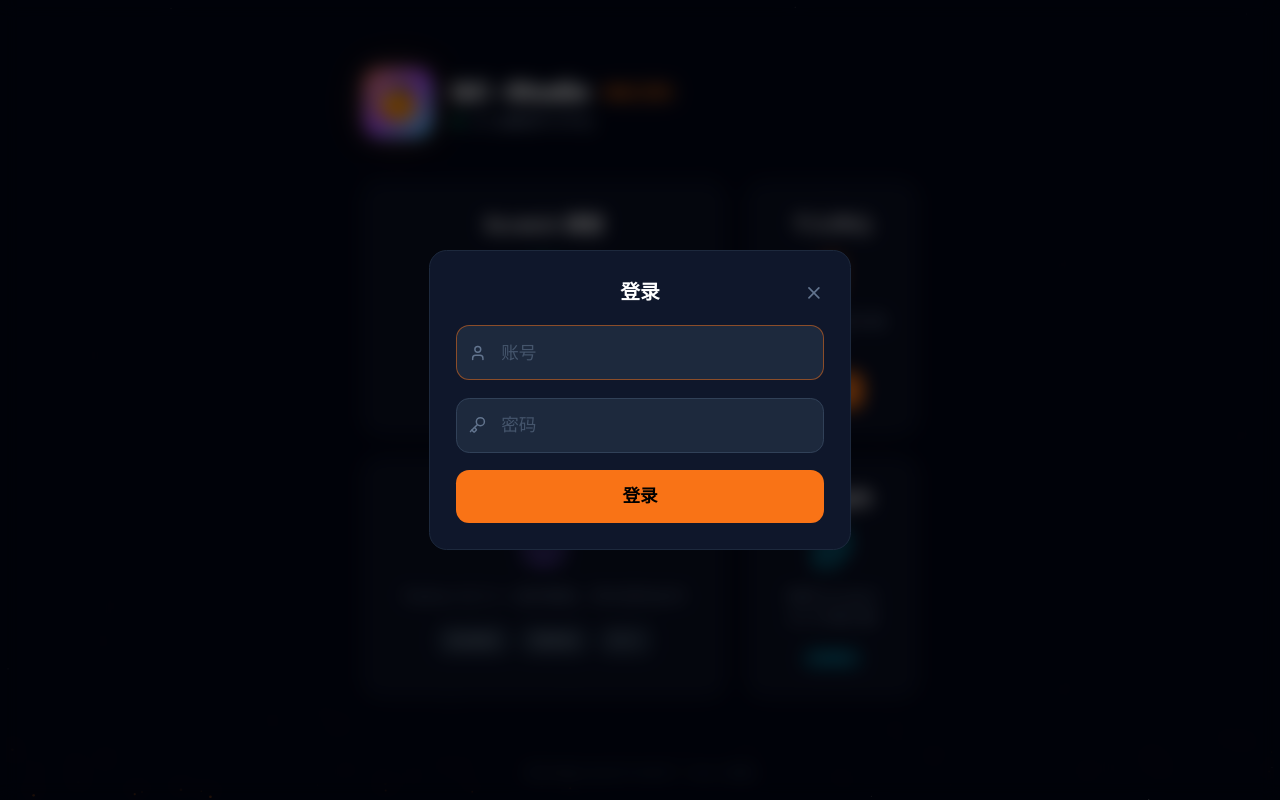
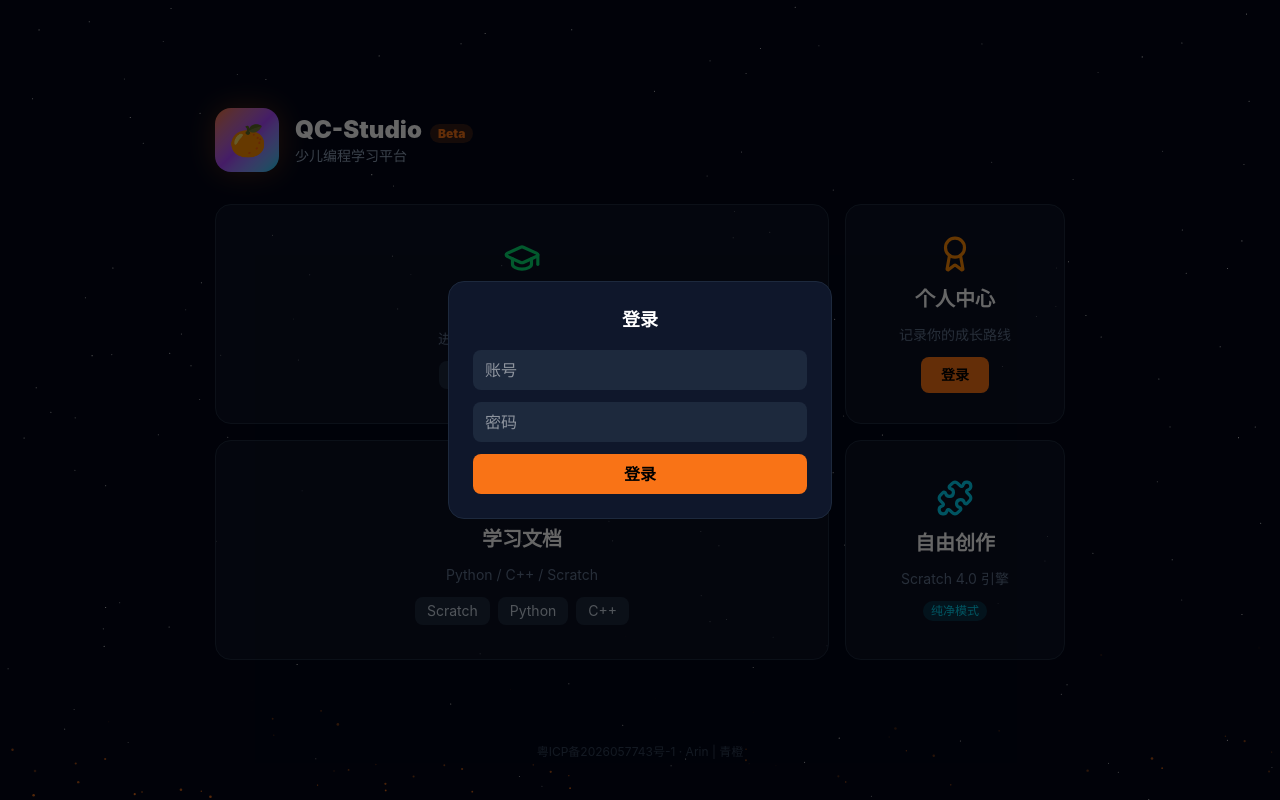
Before and after one commit to xianzi2097/qc-frontend, a React (Vite) app: page / in a window 1280 px wide. Both pictures are taken after a click on the button "登录". Built offline with nearby package versions, Linux system fonts and the light colour scheme; what marked-highlight would draw is missing.

Commit message:
主页UI调整

```diff
--- a/src/components/HomePage.tsx
+++ b/src/components/HomePage.tsx
@@ -28,94 +28,140 @@ export default function HomePage({ onLogin }: Props) {
   };
 
 return (
-    <div className="min-h-screen flex flex-col items-center justify-center relative overflow-hidden bg-cyber-bg p-6">
+  <div className="min-h-screen flex flex-col items-center relative overflow-hidden bg-cyber-bg p-6">
     <StarsBackground />
-      <SparklesCore className="absolute inset-0" background="transparent" minSize={0.6} maxSize={1.4} particleDensity={30} particleColor="#f97316" speed={1.0} />
 
-      <div className="relative z-10 w-full max-w-[90%] md:max-w-[65%] lg:max-w-[45%] mx-auto" style={{ zoom: 1.1 }}>
-        {/* ── Header ── */}
-        <div className="flex items-center gap-4 mb-10 animate-fadeIn">
-          <div className="flex-shrink-0 w-16 h-16 rounded-2xl bg-gradient-to-br from-brand-orange via-purple-500 to-cyan-400 flex items-center justify-center shadow-[0_0_30px_rgba(249,115,22,0.3)]">
+    <SparklesCore
+      className="absolute inset-0"
+      background="transparent"
+      minSize={0.6}
+      maxSize={1.4}
+      particleDensity={30}
+      particleColor="#f97316"
+      speed={1.0}
+    />
+
+    {/* 卡片区 */}
+    <div className="relative z-10 w-full max-w-[850px] mx-auto flex-1 flex flex-col justify-center">
+
+      {/* Header（不动内容） */}
+      <div className="flex items-center gap-4 mb-8">
+        <div className="w-16 h-16 rounded-2xl bg-gradient-to-br from-brand-orange via-purple-500 to-cyan-400 flex items-center justify-center shadow-[0_0_30px_rgba(249,115,22,0.3)]">
           <span className="text-3xl">🍊</span>
         </div>
+
         <div>
-            <h1 className="text-2xl font-black tracking-tight text-white">QC -Studio<span className="ml-2 text-xs bg-brand-orange/20 text-brand-orange px-2 py-0.5 rounded-full font-medium align-middle">Beta - STD</span></h1>
-            <p className="text-slate-400 text-sm flex items-center gap-1.5 mt-0.5"><Cpu size={12} className="text-geek-green" />少儿编程学习平台</p>
+          <h1 className="text-2xl font-black text-white">
+            QC-Studio
+            <span className="ml-2 text-xs bg-brand-orange/20 text-brand-orange px-2 py-0.5 rounded-full">
+              Beta
+            </span>
+          </h1>
+          <p className="text-slate-400 text-sm">少儿编程学习平台</p>
         </div>
       </div>
 
-        {/* ── 卡片 ── */}
-        <div className="grid grid-cols-3 gap-5 mb-8">
+      {/* ================= ROW 1 ================= */}
+      <div className="flex gap-4 mb-4">
 
-          {/* 1. Scratch 课堂 */}
-          <div className="col-span-2 bg-slate-900/60 border border-slate-800 rounded-2xl p-6 transition-all duration-300 hover:border-geek-green/30 hover:shadow-[0_0_30px_rgba(16,185,129,0.1)] text-center">
-            <h2 className="text-white font-bold text-lg mb-3">Scratch 课堂</h2>
-            <div className="flex justify-center mb-4" style={{ color: '#10b981' }}><GraduationCap size={36} /></div>
-            <p className="text-slate-500 text-sm mb-4">进入课堂，获取素材与案例</p>
-            <div className="flex gap-2 justify-center flex-wrap">
-              <a href="/classroom/?teacher=arin" className="text-xs bg-slate-800 text-slate-300 hover:text-white hover:bg-geek-green/20 px-3 py-1.5 rounded-lg transition-colors">Arin 老师</a>
-              <a href="/classroom/?teacher=lin" className="text-xs bg-slate-800 text-slate-300 hover:text-white hover:bg-geek-green/20 px-3 py-1.5 rounded-lg transition-colors">大白 老师</a>
+        {/* Scratch 课堂 */}
+        <div className="flex-[2] bg-slate-900/60 border border-slate-800 rounded-2xl p-6 flex flex-col justify-center items-center text-center gap-3 h-[220px]">
+          <GraduationCap size={38} className="text-green-400 shrink-0" />
+          <h2 className="text-white font-bold text-xl shrink-0">Scratch 课堂</h2>
+          <p className="text-slate-500 text-sm shrink-0">进入课堂，获取素材与案例</p>
+          <div className="flex gap-2 justify-center shrink-0">
+            <a className="text-sm bg-slate-800 hover:bg-slate-700 text-slate-300 px-3 py-1 rounded-lg transition-colors" href="/classroom/?teacher=arin">Arin老师</a>
+            <a className="text-sm bg-slate-800 hover:bg-slate-700 text-slate-300 px-3 py-1 rounded-lg transition-colors" href="/classroom/?teacher=lin">大白老师</a>
           </div>
         </div>
 
-          {/* 2. 个人中心 */}
-          <div className="col-span-1 bg-slate-900/60 border border-slate-800 rounded-2xl p-6 transition-all duration-300 hover:border-brand-orange/30 hover:shadow-[0_0_30px_rgba(249,115,22,0.1)] text-center flex flex-col justify-center">
-            <h2 className="text-white font-bold text-lg mb-3">个人中心</h2>
-            <div className="flex justify-center mb-4" style={{ color: '#f97316' }}><Award size={36} /></div>
-            <p className="text-slate-500 text-sm mb-4">记录你的成长路线</p>
-            <div className="flex justify-center">
-              <button onClick={() => setShowLogin(true)} className="text-xs bg-brand-orange text-black font-bold px-4 py-2 rounded-lg hover:bg-orange-500 transition-colors">登录</button>
+        {/* 个人中心 — 固定 220×220 正方 */}
+        <div className="w-[220px] h-[220px] shrink-0 bg-slate-900/60 border border-slate-800 rounded-2xl p-6 flex flex-col justify-center items-center text-center gap-3">
+          <Award size={38} className="text-orange-400 shrink-0" />
+          <h2 className="text-white font-bold text-xl shrink-0">个人中心</h2>
+          <p className="text-slate-500 text-sm shrink-0">记录你的成长路线</p>
+          <button
+            onClick={() => setShowLogin(true)}
+            className="text-sm bg-brand-orange hover:bg-brand-orange/90 text-black font-bold px-5 py-2 rounded-lg shrink-0 transition-colors"
+          >
+            登录
+          </button>
+        </div>
+
+      </div>
+
+      {/* ================= ROW 2 ================= */}
+      <div className="flex gap-4">
+
+        {/* 学习文档 */}
+        <div className="flex-[2] bg-slate-900/60 border border-slate-800 rounded-2xl p-6 flex flex-col justify-center items-center text-center gap-3 h-[220px]">
+          <BookOpen size={38} className="text-purple-400 shrink-0" />
+          <h2 className="text-white font-bold text-xl shrink-0">学习文档</h2>
+          <p className="text-slate-500 text-sm shrink-0">Python / C++ / Scratch</p>
+          <div className="flex gap-2 justify-center flex-wrap shrink-0">
+            <a className="text-sm bg-slate-800 hover:bg-slate-700 text-slate-300 px-3 py-1 rounded-lg transition-colors" href="/docs/scratch_course/">Scratch</a>
+            <a className="text-sm bg-slate-800 hover:bg-slate-700 text-slate-300 px-3 py-1 rounded-lg transition-colors" href="/docs/python_course/">Python</a>
+            <a className="text-sm bg-slate-800 hover:bg-slate-700 text-slate-300 px-3 py-1 rounded-lg transition-colors" href="/docs/cpp_course/">C++</a>
           </div>
         </div>
 
-          {/* 3. 学习文档 */}
-          <div className="col-span-2 bg-slate-900/60 border border-slate-800 rounded-2xl p-6 transition-all duration-300 hover:border-purple-500/30 hover:shadow-[0_0_30px_rgba(139,92,246,0.1)] text-center">
-            <h2 className="text-white font-bold text-lg mb-3">学习文档</h2>
-            <div className="flex justify-center mb-4" style={{ color: '#8b5cf6' }}><BookOpen size={36} /></div>
-            <p className="text-slate-500 text-sm mb-4">Python 与 C++ 进阶教程，积木百科全书</p>
-            <div className="flex gap-2 justify-center flex-wrap">
-              <a href="/docs/scratch_course/" className="text-xs bg-slate-800 text-slate-300 hover:text-white hover:bg-purple-500/20 px-3 py-1.5 rounded-lg transition-colors">Scratch</a>
-              <a href="/docs/python_course/" className="text-xs bg-slate-800 text-slate-300 hover:text-white hover:bg-purple-500/20 px-3 py-1.5 rounded-lg transition-colors">Python</a>
-              <a href="/docs/cpp_course/" className="text-xs bg-slate-800 text-slate-300 hover:text-white hover:bg-purple-500/20 px-3 py-1.5 rounded-lg transition-colors">C++</a>
-            </div>
+        {/* 自由创作 — 固定 220×220 正方 */}
+        <a
+          href="/Scratch/index.html"
+          className="w-[220px] h-[220px] shrink-0 bg-slate-900/60 border border-slate-800 rounded-2xl p-6 flex flex-col justify-center items-center text-center gap-3 no-underline group"
+        >
+          <Puzzle size={38} className="text-cyan-400 shrink-0 group-hover:scale-110 transition-transform" />
+          <h2 className="text-white font-bold text-xl shrink-0">自由创作</h2>
+          <p className="text-slate-500 text-sm shrink-0">Scratch 4.0 引擎</p>
+          <span className="text-xs bg-cyan-500/20 text-cyan-400 px-2 py-0.5 rounded-full shrink-0">纯净模式</span>
+        </a>
+
       </div>
 
-          {/* 4. 自由创作 */}
-          <a href="/Scratch/index.html" className="col-span-1 bg-slate-900/60 border border-slate-800 rounded-2xl p-6 transition-all duration-300 hover:border-cyan-500/30 hover:shadow-[0_0_30px_rgba(6,182,212,0.1)] no-underline text-center">
-            <h2 className="text-white font-bold text-lg mb-3">自由创作</h2>
-            <div className="flex justify-center mb-4" style={{ color: '#06b6d4' }}><Puzzle size={36} /></div>
-            <p className="text-slate-500 text-sm mb-3">使用 Scratch 4.0 开源引擎</p>
-            <span className="inline-block text-[10px] bg-cyan-500/20 text-cyan-400 px-2 py-0.5 rounded-full font-medium">纯净模式</span>
-          </a>
     </div>
 
-        {/* ── 登录弹窗 ── */}
+    {/* Footer — 固定底部 */}
+    <p className="relative z-10 text-center text-xs text-slate-700 pb-4 shrink-0">
+      粤ICP备2026057743号-1 · Arin | 青橙
+    </p>
+
+    {/* Login */}
     {showLogin && (
-          <div className="fixed inset-0 z-50 flex items-center justify-center bg-black/60 backdrop-blur-sm" onClick={() => setShowLogin(false)}>
-            <div className="bg-slate-900 border border-slate-800 rounded-2xl p-6 w-full max-w-sm mx-4" onClick={e => e.stopPropagation()}>
-              <div className="relative flex items-center justify-center mb-4">
-                <h2 className="text-white font-bold text-lg">登录</h2>
-                <button onClick={() => { setShowLogin(false); setError(''); }} className="absolute right-0 text-slate-500 hover:text-white"><X size={18} /></button>
-              </div>
-              <form onSubmit={handleLogin} className="space-y-4">
-                <div className="relative">
-                  <User size={16} className="absolute left-3 top-1/2 -translate-y-1/2 text-slate-500" />
-                  <input type="text" value={username} onChange={e => setUsername(e.target.value)} placeholder="账号" autoFocus className="w-full bg-slate-800 border border-slate-700 rounded-xl pl-10 pr-4 py-3 text-slate-200 placeholder-slate-600 outline-none focus:border-brand-orange/50 transition-colors" />
-                </div>
-                <div className="relative">
-                  <Key size={16} className="absolute left-3 top-1/2 -translate-y-1/2 text-slate-500" />
-                  <input type="password" value={password} onChange={e => setPassword(e.target.value)} placeholder="密码" className="w-full bg-slate-800 border border-slate-700 rounded-xl pl-10 pr-4 py-3 text-slate-200 placeholder-slate-600 outline-none focus:border-brand-orange/50 transition-colors" />
-                </div>
-                {error && <p className="text-rose-400 text-sm text-center">{error}</p>}
-                <button type="submit" disabled={loading} className="w-full bg-brand-orange text-black font-bold py-3 rounded-xl hover:bg-orange-500 transition-colors disabled:opacity-50">{loading ? '登录中…' : '登录'}</button>
+      <div
+        className="fixed inset-0 bg-black/60 flex items-center justify-center z-50"
+        onClick={() => setShowLogin(false)}
+      >
+        <div
+          className="bg-slate-900 border border-slate-800 rounded-2xl p-6 w-full max-w-sm"
+          onClick={(e) => e.stopPropagation()}
+        >
+          <h2 className="text-white text-lg font-bold mb-4 text-center">
+            登录
+          </h2>
+
+          <form onSubmit={handleLogin} className="space-y-3">
+            <input
+              value={username}
+              onChange={(e) => setUsername(e.target.value)}
+              placeholder="账号"
+              className="w-full bg-slate-800 px-3 py-2 rounded-lg text-white"
+            />
+
+            <input
+              type="password"
+              value={password}
+              onChange={(e) => setPassword(e.target.value)}
+              placeholder="密码"
+              className="w-full bg-slate-800 px-3 py-2 rounded-lg text-white"
+            />
+
+            <button className="w-full bg-brand-orange text-black font-bold py-2 rounded-lg">
+              {loading ? "登录中..." : "登录"}
+            </button>
           </form>
         </div>
       </div>
     )}
-
-        {/* ── 底部备案 ── */}
-        <p className="fixed bottom-4 left-0 right-0 text-center text-xs text-slate-700 z-10">粤ICP备2026057743号-1 · Arin | 青橙</p>
-      </div>
   </div>
 );
 }
```
Lines whose indentation alone changed are shown as unchanged.
